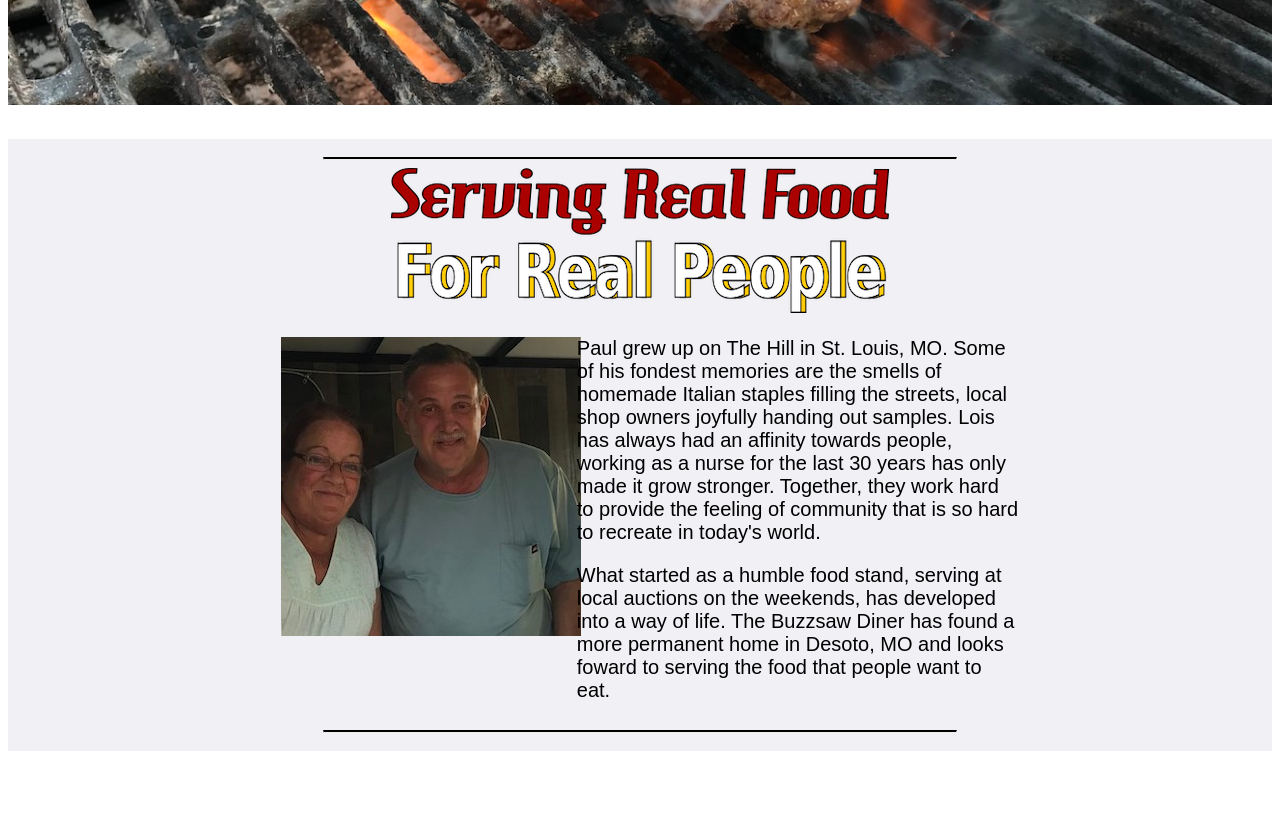
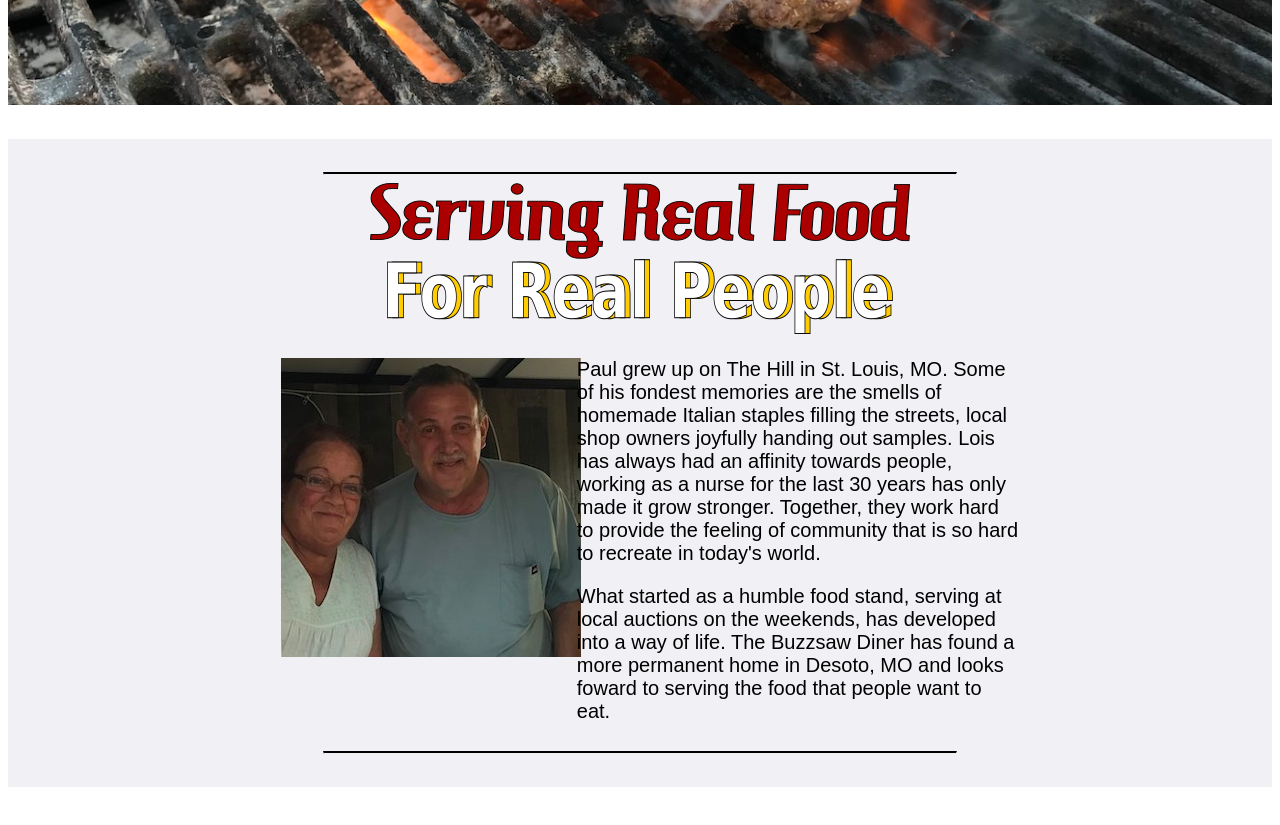
Before and after one commit to MariahLightfoot/TheBuzzsawDiner, an Angular app: page / in a window 1280 px wide. Shown: the part 1420-2245 px from the top of the page. Built offline with nearby package versions, Linux system fonts and the light colour scheme.

Commit message:
added fb link to image in footer

```diff
--- a/src/app/footer/footer.component.html
+++ b/src/app/footer/footer.component.html
@@ -4,7 +4,7 @@
         <a href="#">
             <img src="/assets/img/insta.jpg" alt="Facebook Link" height="42" width="42">
         </a>
-        <a href="#">
+        <a href="https://www.facebook.com/The-Buzzsaw-Diner-111186280378111/?modal=admin_todo_tour" target="_blank">
             <img src="/assets/img/facebook.jpg" alt="Instagram Link" height="42" width="42">
         </a>
     </div>
--- a/src/app/owners/owners.component.css
+++ b/src/app/owners/owners.component.css
@@ -1,6 +1,6 @@
 #largerWrapper{
-    padding-top: 10px;
-    padding-bottom: 10px;
+    padding-top: 25px;
+    padding-bottom: 25px;
     background-color: #f0f0f5;
 }
 
```
Also changed, not shown: src/assets/img/owners-blurb.png.
